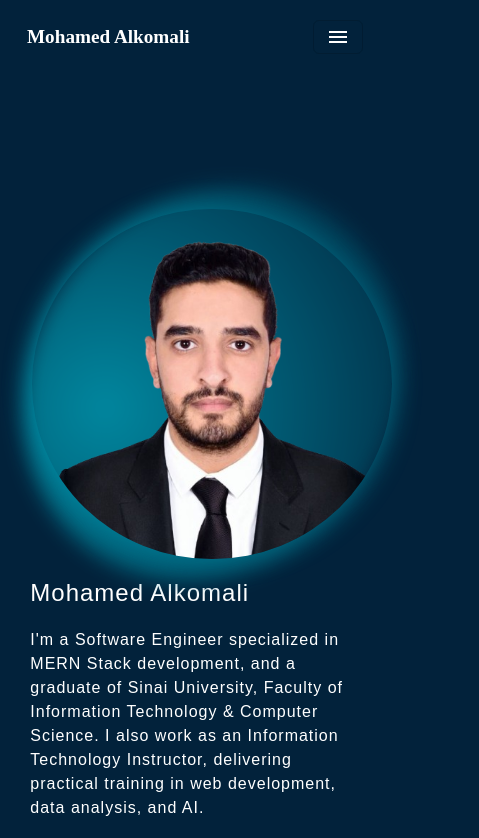
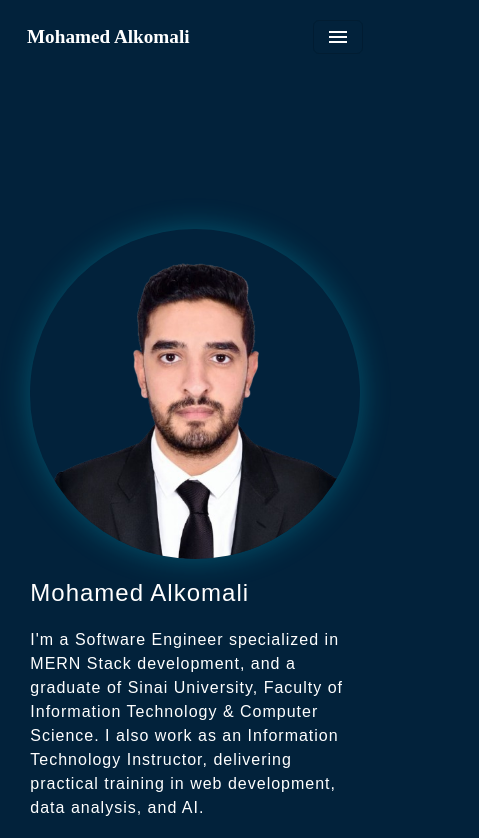
Before and after one commit to MohamedAhmed2023/personal-portfolio-React-, a React (Create React App) app: page / in a window 390 px wide. Shown: the top 838 px of the page, 479 px wide, since content can reach past the window. Built offline with nearby package versions, Linux system fonts and the light colour scheme; a web font is replaced by a local one.

Commit message:
update profile image and and review v-2

```diff
--- a/src/Components/HomePage/HomePage.css
+++ b/src/Components/HomePage/HomePage.css
@@ -291,9 +291,3 @@
 
 
 }
-
-@media (max-width: 768px) {
-  .profile-wrapper {
-    margin-top: 120px !important;
-  }
-}
--- a/src/Components/HomePage/HomePage.js
+++ b/src/Components/HomePage/HomePage.js
@@ -46,11 +46,7 @@ function HomePage() {
                             <button className="home-Btn" type="button">Download My Cv</button>
                         </a>
                     </div>
-                    <div className="profile-wrapper">
-                        <div className="profile-bg-animate"></div>
-                        <img src={Mohamed} alt="Mohamed Alkomali" className="profile-image" />
-                    </div>
-
+                    <img src={Mohamed} alt="Mohamed Alkomali" className="profile-image" />
                 </div>
                 <div className="container">
                     <HeadingText
```
